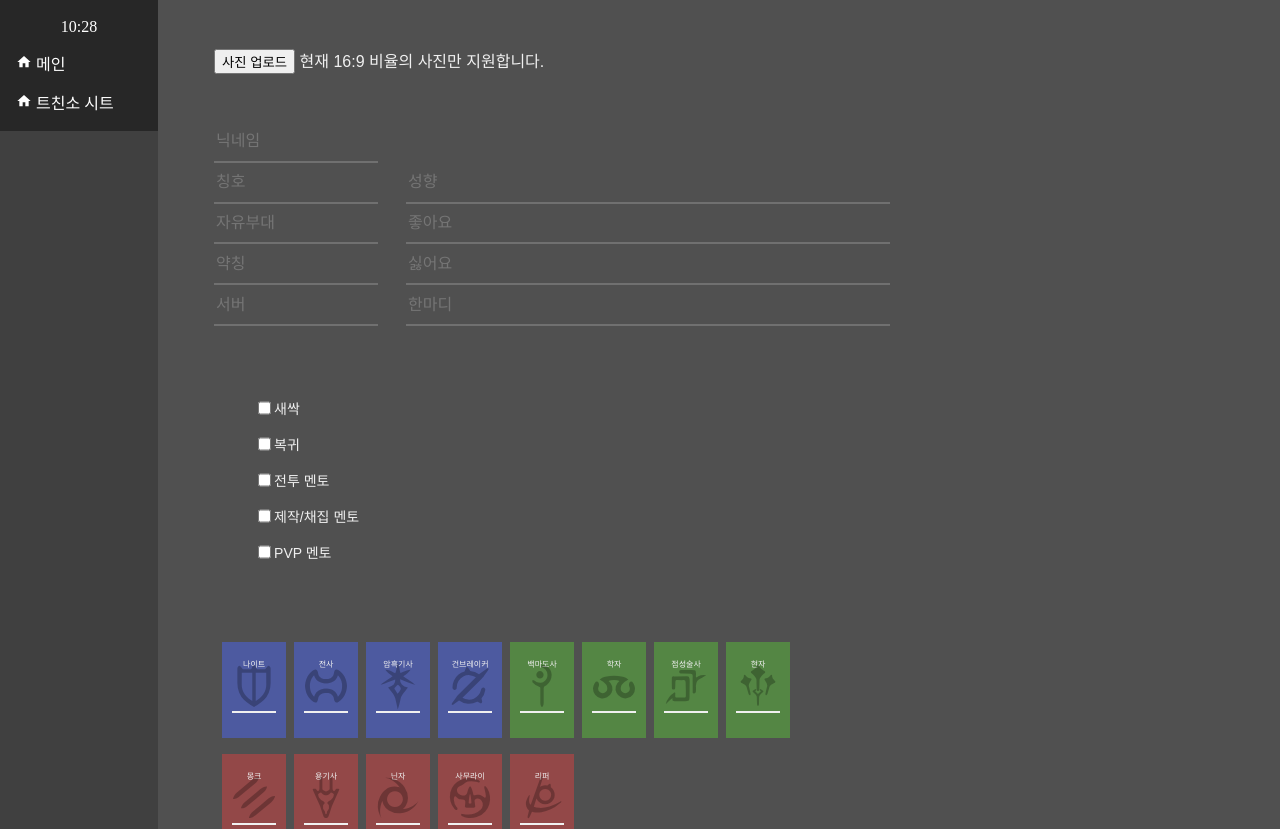
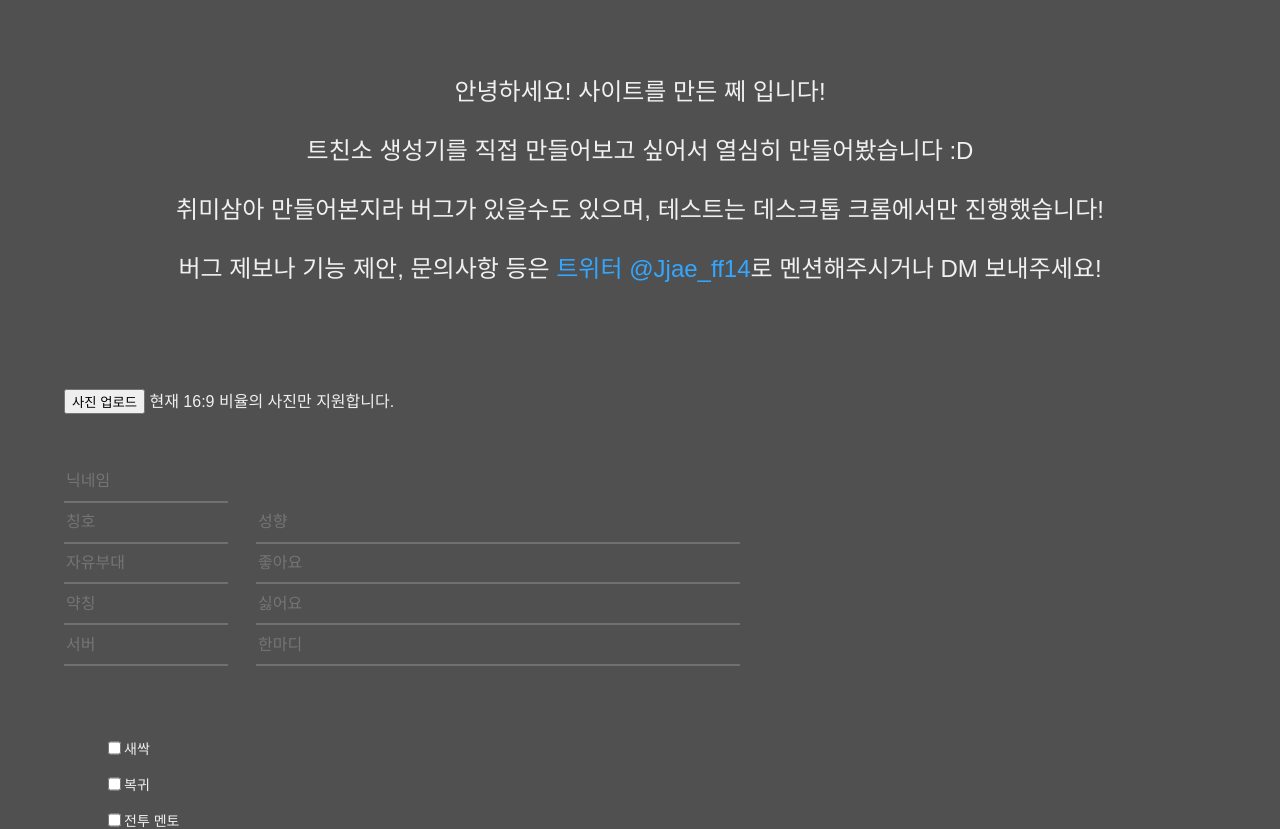
Before and after one commit to KangDohwa/kangdohwa.github.io, a React (Create React App) app: page /sheetgenerator in a window 1280 px wide. Shown: the top 829 px of the page. Built offline with nearby package versions, Linux system fonts and the light colour scheme.

Commit message:
minor. remove Nav and add Above desc.

```diff
--- a/src/App.js
+++ b/src/App.js
@@ -22,7 +22,7 @@ function App(props) {
       </div> */}
       <div className = "App-Body">
         <div className = "App-Nav">
-          <Nav />
+          {/* <Nav /> */}
         </div>
         <div className = "App-Section">
           {/* <BrowserRouter> */}
@@ -38,7 +38,7 @@ function App(props) {
         </div>
       </div>
       <div className = "App-Footer">
-        <Footer />
+        {/* <Footer /> */}
       </div>
     </div>
   );
--- a/src/component/SheetGenerator/Core.js
+++ b/src/component/SheetGenerator/Core.js
@@ -331,6 +331,12 @@ function MyPage() {
   return (
     <div className = "container">
       <div className = "custom-box">
+        <div className = "Admin-Desc">
+          <p>안녕하세요! 사이트를 만든 쩨 입니다!</p>
+          <p>트친소 생성기를 직접 만들어보고 싶어서 열심히 만들어봤습니다 :D</p>
+          <p>취미삼아 만들어본지라 버그가 있을수도 있으며, 테스트는 데스크톱 크롬에서만 진행했습니다!</p>
+          <p>버그 제보나 기능 제안, 문의사항 등은 <a href = "https://www.twitter.com/Jjae_ff14">트위터 @Jjae_ff14</a>로 멘션해주시거나 DM 보내주세요! </p>
+        </div>
         <div className = "preview"> {/* image upload/download button div */}
           <FileInput label = "사진 업로드" onChange = {onImageChange} comment = "현재 16:9 비율의 사진만 지원합니다."/>
         </div>
--- a/src/component/SheetGenerator/Core.scss
+++ b/src/component/SheetGenerator/Core.scss
@@ -17,6 +17,17 @@ $job-color-special: #808080;
 // $job-color-dol: #bb9b51;
 
 $selected: #bb9b51;
+
+.Admin-Desc {
+  font-size: 24px;
+  text-align: center;
+  padding-bottom: 5rem;
+
+  a {
+    text-decoration: none;
+    color: #33a7ff;
+  }
+}
 
 .container {
   background-color: #505050;
```
